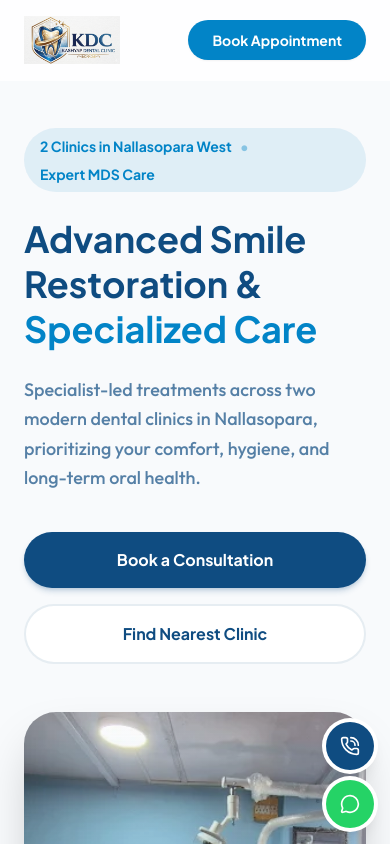
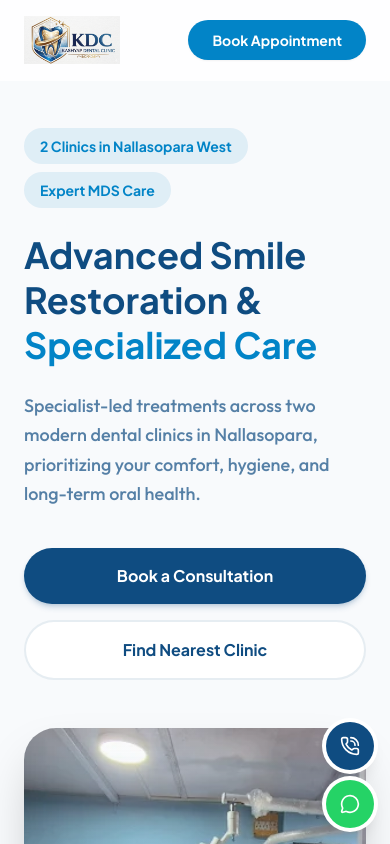
Before and after one commit to VaibhavS-17/KDC-KashyapDentalClinic, a React (Vite) app: page / in a window 390 px wide. Shown: the top 844 px of the page. Built offline with nearby package versions, Linux system fonts and the light colour scheme.

Commit message:
Split hero badge into two separate pills to prevent wrapping layout issues on mobile

```diff
--- a/src/components/Hero.jsx
+++ b/src/components/Hero.jsx
@@ -28,10 +28,13 @@ export default function Hero() {
 
         {/* Content */}
         <div className="relative z-10 flex flex-col items-start text-left">
-          <div className="hero-anim inline-flex items-center flex-wrap gap-2 bg-accent/10 text-accent font-bold px-4 py-2 rounded-full mb-6 text-sm">
-            <span>2 Clinics in Nallasopara West</span>
-            <span className="text-accent/40">•</span>
-            <span>Expert MDS Care</span>
+          <div className="hero-anim flex flex-wrap gap-2 mb-6">
+            <span className="inline-flex items-center bg-accent/10 text-accent font-bold px-4 py-2 rounded-full text-sm">
+              2 Clinics in Nallasopara West
+            </span>
+            <span className="inline-flex items-center bg-accent/10 text-accent font-bold px-4 py-2 rounded-full text-sm">
+              Expert MDS Care
+            </span>
           </div>
 
           <h1 className="hero-anim font-sans font-bold text-4xl md:text-5xl lg:text-6xl text-primary leading-tight mb-6">
```
